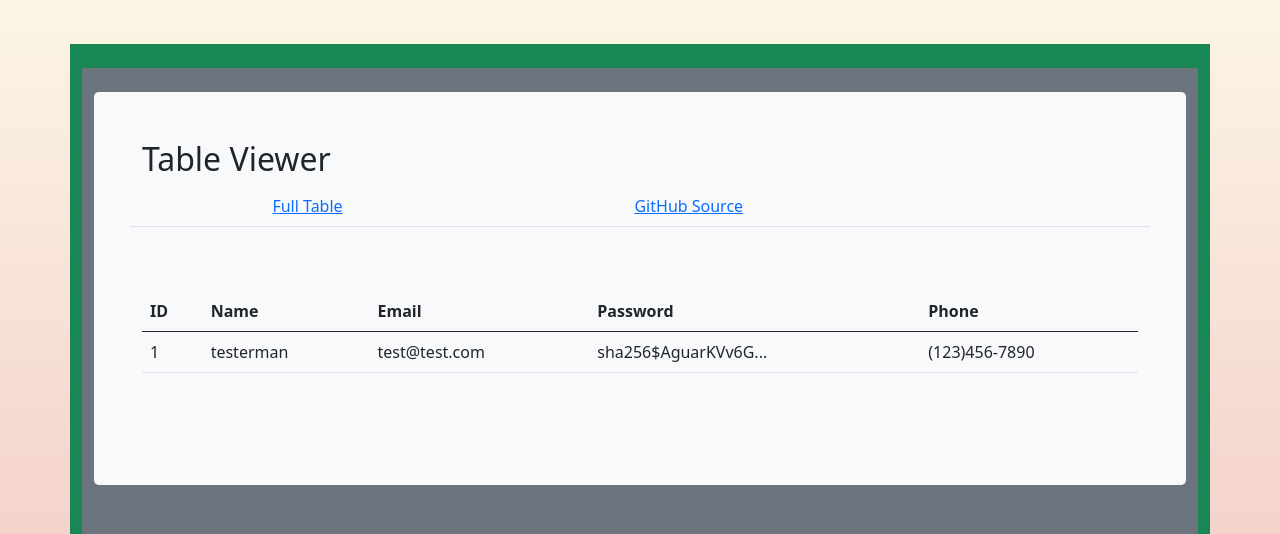
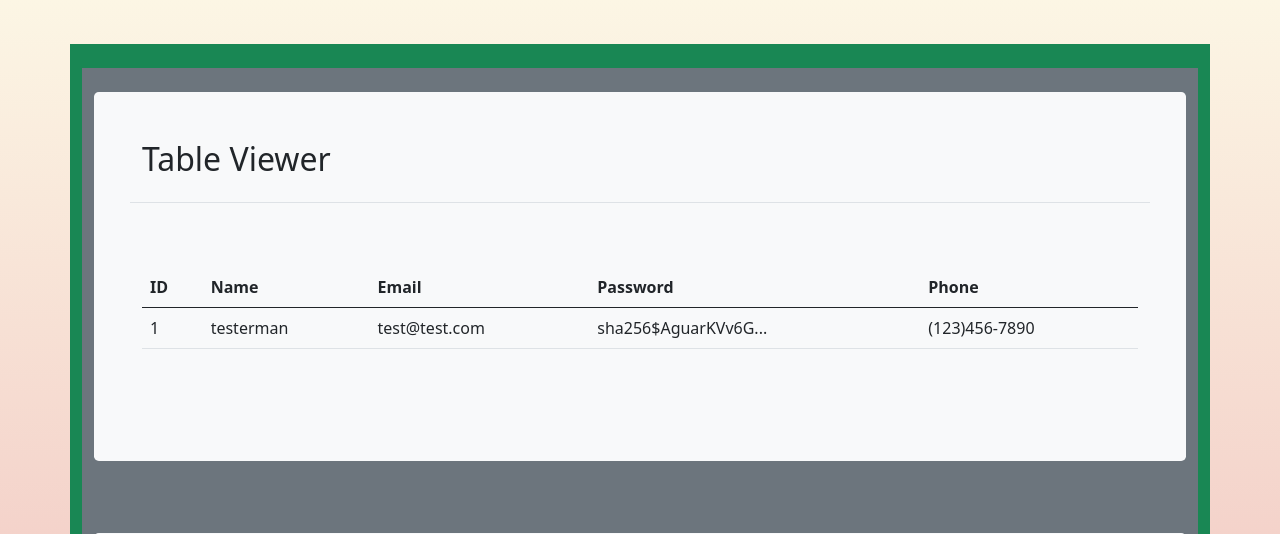
Before and after one commit to aaditgupta21/Fotography, a Flask app: page /crud/ in a window 1280 px wide. Shown: the part 137-671 px from the top of the page. Run offline with Flask 2, Linux system fonts and the light colour scheme; a user stored in the database is signed in; data comes from the database, SQL or seed files in the repository; some libraries are stand-ins or nearby versions.

Commit message:
add requirements.txt

```diff
--- a/cruddy/templates/cruddy/crud.html
+++ b/cruddy/templates/cruddy/crud.html
@@ -28,9 +28,7 @@
                         <tr>
                             <td></td>
                             <td></td>
-                            <td><a href={{url_for('crud.crud')}}>Full Table </a></td>
-                            <td><a href="https://github.com/nighthawkcoders/nighthawk_csp/tree/master/crud">GitHub Source</a></td>
-                        </tr>
+                   </tr>
                         </tbody>
                     </table>
                 </div>
```
